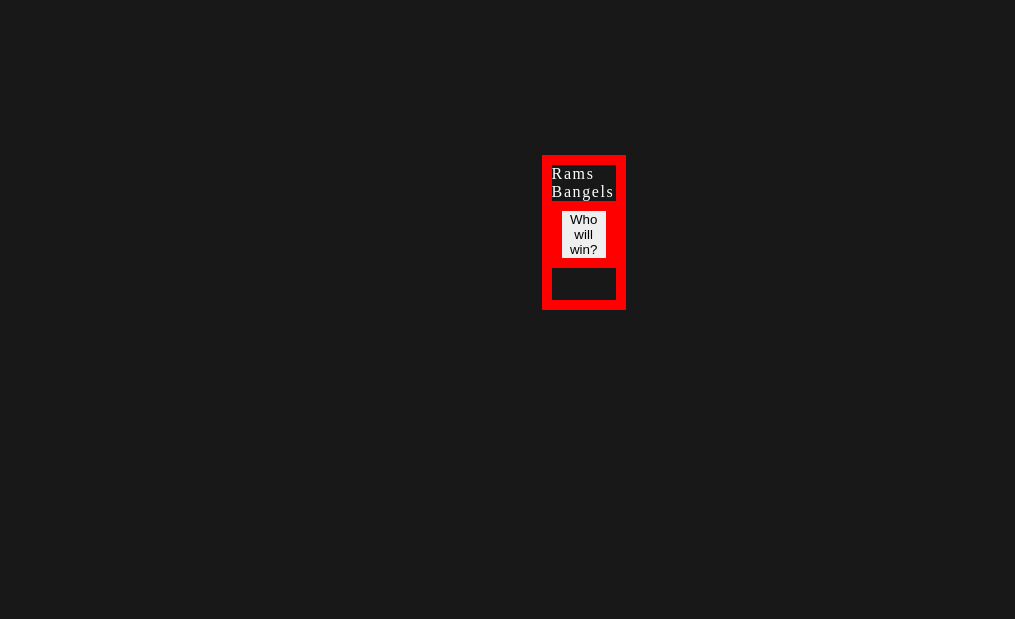
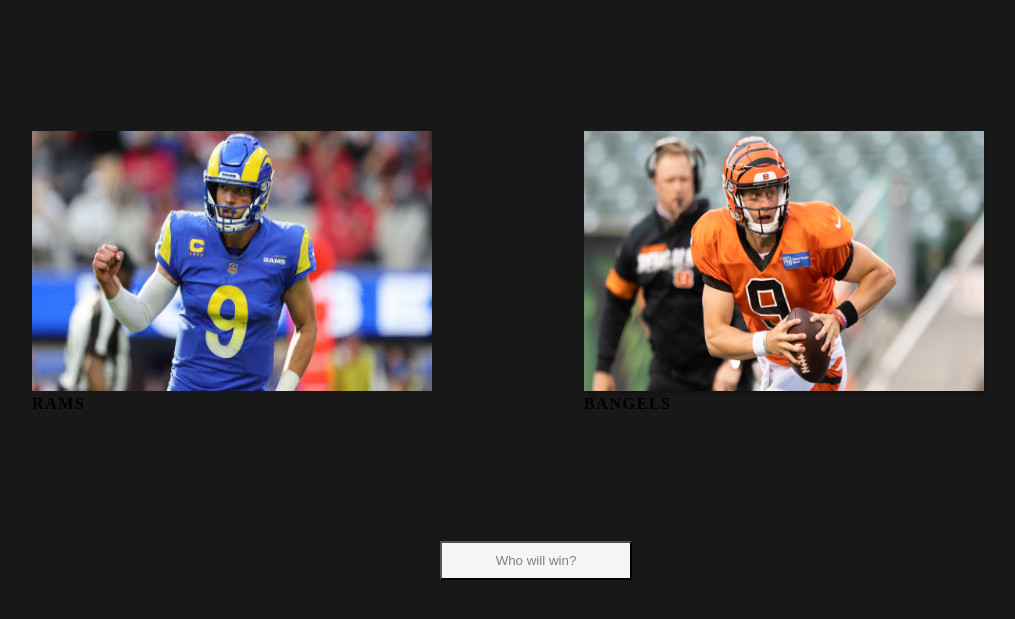
Before and after one commit to DriaThomas/superbowl, a plain HTML site: page index.html in a window 1280 px wide. Shown: the part 325-944 px from the top of the page, without its empty margins (104-1119 px from the left). Before the commit the page ends 800 px from the top, so only its background shows below. Drawn offline with Linux system fonts and the light colour scheme.

Commit message:
updated design

```diff
--- a/index.css
+++ b/index.css
@@ -1,7 +1,7 @@
 body {
 
   background-color: #181818;
-  color: #fff;
+
   letter-spacing: 0.1em;
   font-family: Raleway;
   overflow-x: hidden;
@@ -11,6 +11,7 @@ h1 {
   justify-content: center;
 }
 .underlay-text {
+  color: #fff;
 padding-top: 10vw;
   position: absolute;
   left: 50%;
@@ -48,24 +49,70 @@ padding-top: 10vw;
   justify-content: center;
   flex-direction: column;
 } */
-.superbowl-container {
+.football-pic{
+  background: rgba(255,0,0, 0.5);
+  box-shadow: rgba(0,0,0,.2) 3px 5px 5px;
+  /* content: '';
 
-  border: 10px solid red;
+background-color:  #ff2416;
+opacity: 2;
+position: relative;
+margin-right: 20px;
+margin-bottom: 20px;
+cursor: pointer;
+box-shadow: rgba(0,0,0,.2) 3px 5px 5px; */
+}
+
+.football-button{
   display: flex;
   justify-content: center;
-  position: absolute;
+}
+.superbowl-winner{
+  display: flex;
+  justify-content: center;
+}
+.superbowl-container {
+ margin-top: 25vw;
+  /* border: 10px solid red; */
+  /* background-color: rgba(255, 255, 255, 0.394); */
+  display: flex;
+  /* justify-content: center; */
+  /* position: absolute; */
   right: 43vw;
   top: 60vh;
   flex-direction: column;
+  text-transform: uppercase;
+  font-weight: 600;
+  letter-spacing: 0.1em;
+  /* padding: 10vw; */
+}
+#rams{
+  padding: 5vw;
+}
+#bangels{
+  padding: 5vw;
+}
+.teams{
+  display: flex;
+flex-direction: row;
+padding: 5vw;
 }
 button {
-  width: 5vw;
-  border: 10px solid red;
+  width: 15vw;
+  background-color: whitesmoke;
+  color: gray;
+  /* border: 10px solid red; */
+  padding: 10px;
   display: flex;
   justify-content: center;
   flex-direction: column;
+  align-items: center;
 }
 .div-teams{
   display: flex;
   justify-content: center;
 }
+.center-teams{
+  display: flex;
+  justify-content: center;
+}
--- a/index.html
+++ b/index.html
@@ -10,8 +10,7 @@
     <title>Superbowl</title>
 </head>
 
-<body>
-    <section></section>
+
 <div class="underlay-text">
     <span>NFL SUPERBOWL 2022</span>
 </div>
@@ -30,12 +29,16 @@
 <!-- </canvas> -->
 <div class="center-teams">
     <seciton class="superbowl-container">
-            <div>Rams</div>
-            <div>Bangels</div>
+        <div class="teams">
+            <div id="rams"><img clas="football-pic" src="images/rams.jpeg" width="400" height="260">Rams</div><br>
+            <div id="bangels"><img class="football-pic" src="images/bangels.jpeg" width="400" height="260">Bangels</div>
+        </div>
 
 
-
+        <div class="football-button">
             <button onclick="superbowlWin()">Who will win?</button>
+        </div>
+        <div class="superbowl-winner">
             <p id="demo"></p>
     </seciton>
 </div>
--- a/index.js
+++ b/index.js
@@ -5,7 +5,7 @@ function superbowlWin() {
   const teams = ["Bangel", "Rams"];
   const winner = teams[Math.floor(Math.random() * teams.length)];
   document.getElementById("demo").innerHTML = winner;
-  return winner;
+  return `${winner} WINS SUPERBOWL IV`;
 }
 
 
@@ -21,9 +21,13 @@ function updateAnimation(newSpeed) {
   }, 1000 / newSpeed);
 }
 
-inpSpeed.onchange = function (ev) {
-  // document.documentElement => this is ":root" of css
-  document.documentElement.style.setProperty("--speed", ev.target.value);
+// inpSpeed.onchange = function (ev) {
 
-  updateAnimation(ev.target.value);
-};
+//   document.documentElement.style.setProperty("--speed", ev.target.value);
+
+//   updateAnimation(ev.target.value);
+// };
+
+if(superbowlWin("Bangels")){
+  alert("Bangels WIN!")
+}
```
Also changed, not shown: images/Super_Bowl_LVI_logo.png (added), images/bangels.jpeg (added), images/rams.jpeg (added). Lines whose indentation alone changed are shown as unchanged.
